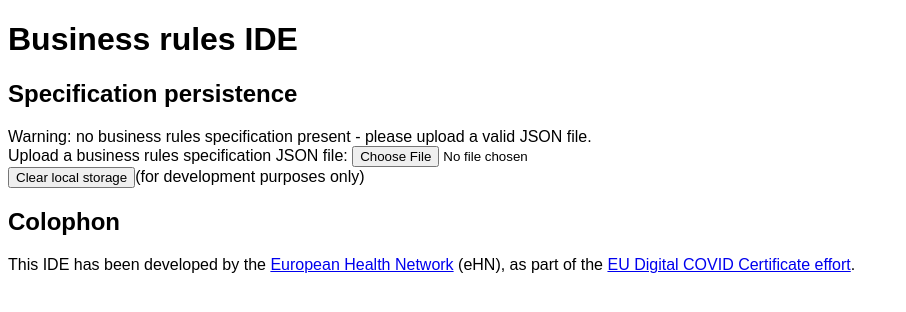
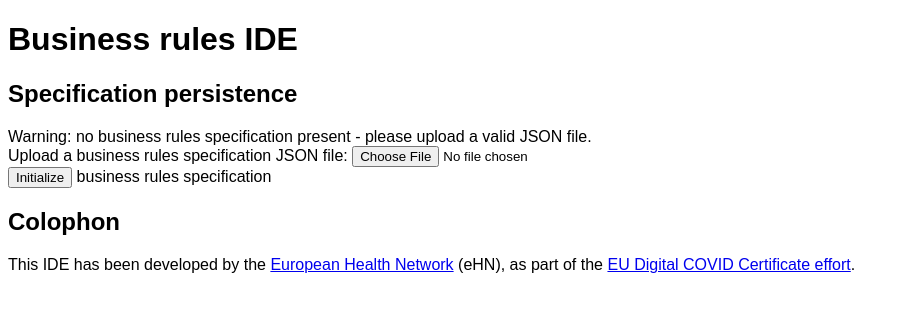
Before and after one commit to ehn-dcc-development/eu-dcc-business-rules-ide-prototype, a React (Vite) app: page / in a window 1280 px wide. Shown: the top 312 px of the page, without its empty margins (0-906 px from the left). Built offline with nearby package versions, Linux system fonts and the light colour scheme.

Commit message:
Refactor SPA frontend in separate component
  + make reactive in contents
  + add process explicitly as dep

```diff
--- a/package.json
+++ b/package.json
@@ -17,6 +17,7 @@
     "@types/react": "^18.0.21",
     "@types/react-dom": "^18.0.6",
     "parcel": "^2.7.0",
+    "process": "^0.11.10",
     "typescript": "^4.8.4"
   }
 }
--- a/src/index.tsx
+++ b/src/index.tsx
@@ -1,67 +1,11 @@
 import React from "react"
 import {createRoot} from "react-dom/client"
-
-import {fileUploader, jsonDownloader} from "./utils/dom"
-import {asPrettyJson, parseJson} from "./utils/json"
+import {App} from "./spa/app"
 
 
 require("./styling.css")
 
 
-const storageId = "eu-dcc-business-rules"
-
-const dataFromStorage = parseJson(localStorage.getItem(storageId))
-// TODO  1. validate, and raise an error if it doesn't
-//       2. migrate when necessary
-//  (This flow should be executed after loading a local file as well.)
-const dataIsEmpty = dataFromStorage === null
-// TODO  add a default contents
-const dataNotJson = dataFromStorage instanceof SyntaxError
-const data = dataNotJson ? {} : dataFromStorage
-
-
 const container = document.getElementById("app")
 const root = createRoot(container!)
-root.render(
-    <>
-        <h1>Business rules IDE</h1>
-        <h2>Specification persistence</h2>
-        {dataIsEmpty && <div><span>Warning: no business rules specification present - please upload a valid JSON file.</span></div>}
-        {dataNotJson && <div><span>Warning: persisted business rules specification is erroneous - please upload a valid JSON file.</span></div>}
-        {/* TODO  offer template file | possibility to see and possibly fix the BR JSON contents */}
-        <div>
-            <label htmlFor="business-rules-file-upload">Upload a business rules specification JSON file{dataIsEmpty || ` (overwriting current one)`}:&nbsp;</label>
-            <input
-                type="file" id="business-rules-file-upload" accept=".json"
-                onChange={fileUploader((newData) => {
-                    // TODO  if data from storage is valid, have user confirm overwriting
-                    localStorage.setItem(storageId, newData)
-                })}
-            />
-        </div>
-        <div>
-            <button onClick={() => {
-                localStorage.removeItem(storageId)
-            }}>Clear local storage</button>
-            <span>(for development purposes only)</span>
-        </div>
-        {(dataIsEmpty || dataNotJson) ||
-            <>
-                <div>
-                    <span>Download the business rules' specification as a JSON file:&nbsp;</span>
-                    <button
-                        onClick={jsonDownloader(data, "rules.json")}>Download
-                    </button>
-                </div>
-                <div>
-                    <span>Current business rules specification:</span>
-                    <pre>{asPrettyJson(data)}</pre>
-                </div>
-            </>
-        }
-        <h2>Colophon</h2>
-        <p>
-            This IDE has been developed by the <a href="https://ec.europa.eu/health/ehealth/policy/network_en">European Health Network</a> (eHN), as part of the <a href="https://ec.europa.eu/info/live-work-travel-eu/coronavirus-response/safe-covid-19-vaccines-europeans/eu-digital-covid-certificate_en">EU Digital COVID Certificate effort</a>.
-        </p>
-    </>
-)
+root.render(<App />)
--- /dev/null
+++ b/src/spa/app.tsx
@@ -0,0 +1,66 @@
+import React, {useState} from "react"
+
+import {fileUploader, jsonDownloader} from "../utils/dom"
+import {asPrettyJson, parseJson} from "../utils/json"
+import {clearData, storeData, storedData} from "./persistence"
+
+
+export const App = () => {
+    // use a React hook to make the app reactive in stored data:
+    const [dataFromStorage, setDataInStorage] = useState(storedData())
+
+    // TODO  1. validate, and raise an error if it doesn't
+    //       2. migrate when necessary
+    //  (This flow should be executed after loading a local file as well.)
+    const dataIsEmpty = dataFromStorage === null
+    // TODO  add a default contents
+    const dataNotJson = dataFromStorage instanceof SyntaxError
+    const data = dataNotJson ? {} : dataFromStorage
+
+    return <>
+        <h1>Business rules IDE</h1>
+        <h2>Specification persistence</h2>
+        {dataIsEmpty &&
+            <div><span>Warning: no business rules specification present - please upload a valid JSON file.</span></div>}
+        {dataNotJson &&
+            <div><span>Warning: persisted business rules specification is erroneous - please upload a valid JSON file.</span></div>}
+        {/* TODO  offer template file | possibility to see and possibly fix the BR JSON contents */}
+        <div>
+            <label htmlFor="business-rules-file-upload">Upload a business rules specification JSON file{dataIsEmpty || ` (overwriting current one)`}:&nbsp;</label>
+            <input
+                type="file" id="business-rules-file-upload" accept=".json"
+                onChange={fileUploader((newData) => {
+                    // TODO  if data from storage is valid, have user confirm overwriting
+                    storeData(newData)
+                    setDataInStorage(parseJson(newData))
+                })}
+            />
+        </div>
+        <div>
+            <button onClick={() => {
+                if (confirm("Are you sure you want to initialize the business rules specification?\n(You should download the current one first.)")) {
+                    clearData()
+                    setDataInStorage(null)
+                }
+            }}>Initialize</button>
+            <span>&nbsp;business rules specification</span>
+        </div>
+        {(dataIsEmpty || dataNotJson) ||
+            <>
+                <div>
+                    <span>Download the business rules' specification as a JSON file:&nbsp;</span>
+                    <button onClick={jsonDownloader(data, "rules.json")}>Download</button>
+                </div>
+                <div>
+                    <span>Current business rules specification:</span>
+                    <pre>{asPrettyJson(data)}</pre>
+                </div>
+            </>
+        }
+        <h2>Colophon</h2>
+        <p>
+            This IDE has been developed by the <a  href="https://ec.europa.eu/health/ehealth/policy/network_en">European Health Network</a> (eHN),
+            as part of the <a href="https://ec.europa.eu/info/live-work-travel-eu/coronavirus-response/safe-covid-19-vaccines-europeans/eu-digital-covid-certificate_en">EU Digital COVID Certificate effort</a>.
+        </p>
+    </>
+}
--- /dev/null
+++ b/src/spa/persistence.ts
@@ -0,0 +1,15 @@
+import {parseJson} from "../utils/json"
+
+
+const storageId = "eu-dcc-business-rules"
+
+
+export const storedData = () => parseJson(localStorage.getItem(storageId))
+
+export const storeData = (newData: string) => {
+    localStorage.setItem(storageId, newData)
+}
+
+export const clearData = () => {
+    localStorage.removeItem(storageId)
+}
--- a/src/utils/dom.ts
+++ b/src/utils/dom.ts
@@ -21,6 +21,7 @@ export const fileUploader = (handle: (data: string) => void) => (event: React.Ch
         if (files.length > 0) {
             files[0].text().then((newData) => {
                 handle(newData)
+                // TODO  remove file? to/or clear file name
             })
         }
     }
```
Also changed, not shown: 2 other files (tests, documents, lock files or other folders).
